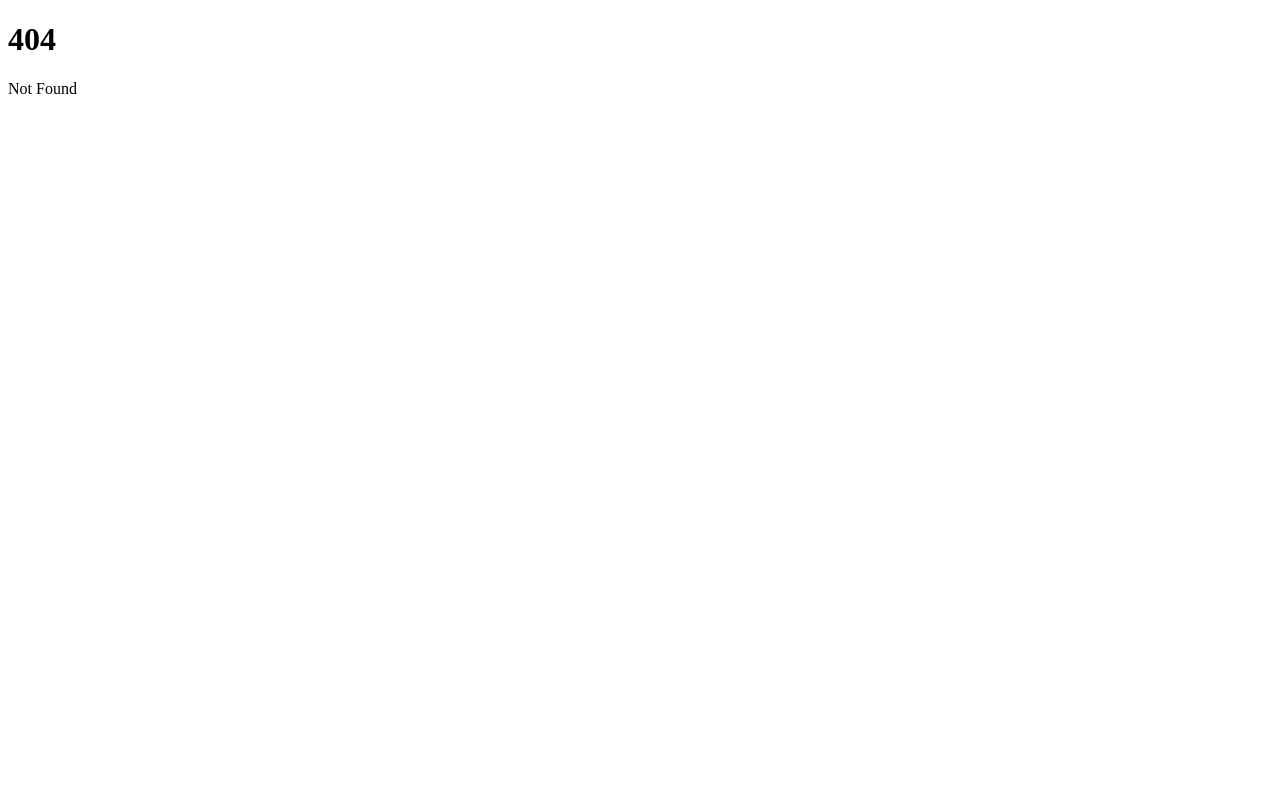
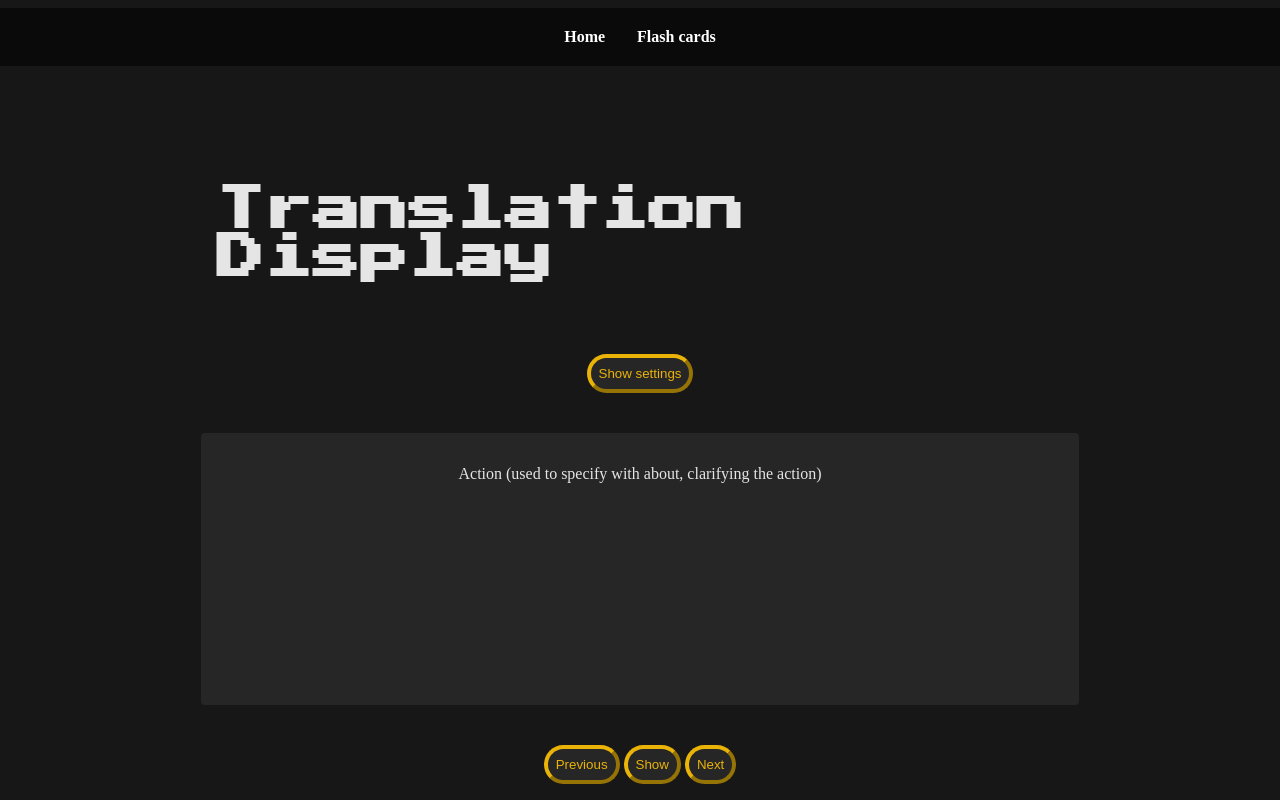
Before and after one commit to reeveng/Learning-Thai, a SvelteKit app: page /flash-cards in a window 1280 px wide. Before the commit this address had no page. Shown: the top 800 px of the page. Built offline with nearby package versions, Linux system fonts and the light colour scheme.

Commit message:
add flashcards structure and header

```diff
--- /dev/null
+++ b/src/components/Header.svelte
@@ -0,0 +1,37 @@
+<script>
+	import { titlize } from '$utils/titlize';
+	const headerItems = [
+		{ name: 'Home', url: '/' },
+		{ name: 'Flash Cards', url: '/flash-cards' }
+	];
+</script>
+
+<header>
+	<nav>
+		<ul>
+			{#each headerItems as { url, name }}
+				<li>
+					<a href={url}>{titlize(name)}</a>
+				</li>
+			{/each}
+		</ul>
+	</nav>
+</header>
+
+<style>
+	header {
+		@apply bg-neutral-950 p-5 w-full flex items-center justify-center;
+	}
+
+	nav ul {
+		@apply list-none m-0 p-0 flex gap-8;
+	}
+
+	nav ul li a {
+		@apply text-white no-underline font-bold;
+	}
+
+	nav ul li a:hover {
+		@apply text-yellow-500 underline;
+	}
+</style>
--- /dev/null
+++ b/src/constants/localStorage.ts
@@ -0,0 +1 @@
+export const HISTORY = 'history';
--- a/src/routes/+page.svelte
+++ b/src/routes/+page.svelte
@@ -5,6 +5,7 @@
 	import { titlize } from '$utils/titlize';
 	import { addOccurancesToClarification } from './helper';
 	import { humanReadableIndex } from '$utils/humanReadableIndex';
+	import Header from '$components/Header.svelte';
 
 	const extendedClarifications: ExtendedClarificationType[] = addOccurancesToClarification(
 		clarifications,
@@ -13,6 +14,8 @@
 </script>
 
 <main>
+	<Header />
+
 	<h1>Learning Thai</h1>
 
 	<p>
@@ -122,6 +125,6 @@
 	}
 
 	:global(html) {
-		@apply bg-neutral-900;
+		@apply bg-neutral-900 w-full h-full m-0 p-0;
 	}
 </style>
--- a/src/routes/random/+page.svelte
+++ b/src/routes/flash-cards/+page.svelte
@@ -2,13 +2,16 @@
 	import { translations, type TranslationType } from '$data/translations';
 	import { titlize } from '$utils/titlize';
 	import { onMount } from 'svelte';
+	import { HISTORY } from '$constants/localStorage';
+	import Header from '$components/Header.svelte';
 
 	type DisplayOption = keyof TranslationType;
 
-	const OPTIONS: DisplayOption[] = ['pronounciation', 'english', 'thai'];
+	const OPTIONS: DisplayOption[] = ['english', 'pronounciation', 'thai'];
 
 	let displayOption = OPTIONS[0];
 	let showAnswer = false;
+	let showSettings = false;
 	let currentIndex = -1;
 	let history: number[] = [];
 
@@ -16,7 +19,7 @@
 
 	onMount(() => {
 		// Load history from local storage
-		const storedHistory = localStorage.getItem('history');
+		const storedHistory = localStorage.getItem(HISTORY);
 		if (storedHistory) {
 			history = JSON.parse(storedHistory);
 		}
@@ -44,7 +47,7 @@
 			history.pop();
 		}
 		history.unshift(currentIndex);
-		localStorage.setItem('history', JSON.stringify(history));
+		localStorage.setItem(HISTORY, JSON.stringify(history));
 		history = [...history]; // Reassign history to trigger UI update
 	}
 
@@ -65,33 +68,45 @@
 
 	function resetHistory() {
 		history = [];
-		localStorage.removeItem('history');
+		localStorage.removeItem(HISTORY);
 		history = [...history]; // Reassign history to trigger UI update
 
 		resetShowAnswer();
 	}
 
-	function toggle() {
+	function toggleAnswer() {
 		showAnswer = !showAnswer;
+	}
+	function toggleSettings() {
+		showSettings = !showSettings;
 	}
 </script>
 
 <main>
+	<Header />
+
 	<h1>Translation Display</h1>
+
 	<div>
-		<h2>Display Option</h2>
-		<select bind:value={displayOption}>
-			{#each OPTIONS as option}
-				<option value={option}>{titlize(option)}</option>
-			{/each}
-		</select>
+		<button on:click={toggleSettings}>{showSettings ? 'Hide' : 'Show'} settings</button>
+		{#if showSettings}
+			<div>
+				<label for="displayOption" class="text-sm font-medium text-gray-700">Display Option</label>
+				<select id="displayOption" bind:value={displayOption} class="">
+					{#each OPTIONS as option}
+						<option value={option}>{titlize(option)}</option>
+					{/each}
+				</select>
+			</div>
+		{/if}
 	</div>
 
 	{#if currentIndex !== -1}
-		<div class="translation-container">
+		<div class="card">
 			<p>{translations[currentIndex][displayOption]}</p>
 
 			{#if showAnswer}
+				<h3>Answer</h3>
 				<ul>
 					{#each OPTIONS as itemToShow}
 						{#if itemToShow !== displayOption}
@@ -101,14 +116,15 @@
 				</ul>
 			{/if}
 		</div>
-		<div class="flex gap-2">
+		<div class="flex gap-5">
 			<button on:click={previousTranslation} disabled={history.length < 2}>Previous</button>
-			<button on:click={toggle}>Show</button>
+			<button on:click={toggleAnswer}>{showAnswer ? 'Hide' : 'Show'}</button>
 			<button on:click={nextTranslation}>Next</button>
 		</div>
 	{:else}
 		<p>Loading...</p>
 	{/if}
+
 	<div>
 		<h2>History</h2>
 		{#if history.length === 0}
@@ -125,11 +141,49 @@
 </main>
 
 <style lang="postcss">
+	@import url('https://fonts.googleapis.com/css2?family=Press+Start+2P&display=swap');
+
+	main {
+		@apply flex items-center justify-center flex-col gap-10;
+	}
+
+	main > * {
+		max-width: 67%;
+	}
+
 	* {
 		@apply text-neutral-200;
 	}
 
+	h1 {
+		@apply font-bold text-xl md:text-5xl;
+		font-family: 'Press Start 2P', system-ui, -apple-system, BlinkMacSystemFont, 'Segoe UI', Roboto,
+			Oxygen, Ubuntu, Cantarell, 'Open Sans', 'Helvetica Neue', sans-serif;
+	}
+
+	h2 {
+		@apply font-bold text-lg md:text-3xl;
+	}
+
+	h1,
+	h2 {
+		@apply mt-20;
+	}
+
+	button {
+		@apply bg-neutral-800 border-4 border-yellow-500 text-yellow-500 hover:bg-neutral-600 hover:outline-2 outline-black rounded-full p-2;
+	}
+
+	.card {
+		@apply bg-neutral-800 rounded w-full flex flex-col items-center p-4;
+		min-height: 15rem;
+	}
+
+	.card ul {
+		@apply p-0 m-0;
+	}
+
 	:global(html) {
-		@apply bg-neutral-900;
+		@apply bg-neutral-900 w-full h-full m-0 p-0;
 	}
 </style>
--- a/svelte.config.js
+++ b/svelte.config.js
@@ -18,7 +18,8 @@ const config = {
 			$config: 'src/config',
 			$models: 'src/models',
 			$stores: 'src/stores',
-			$data: 'src/data'
+			$data: 'src/data',
+			$constants: 'src/constants'
 		}
 	}
 };
```
